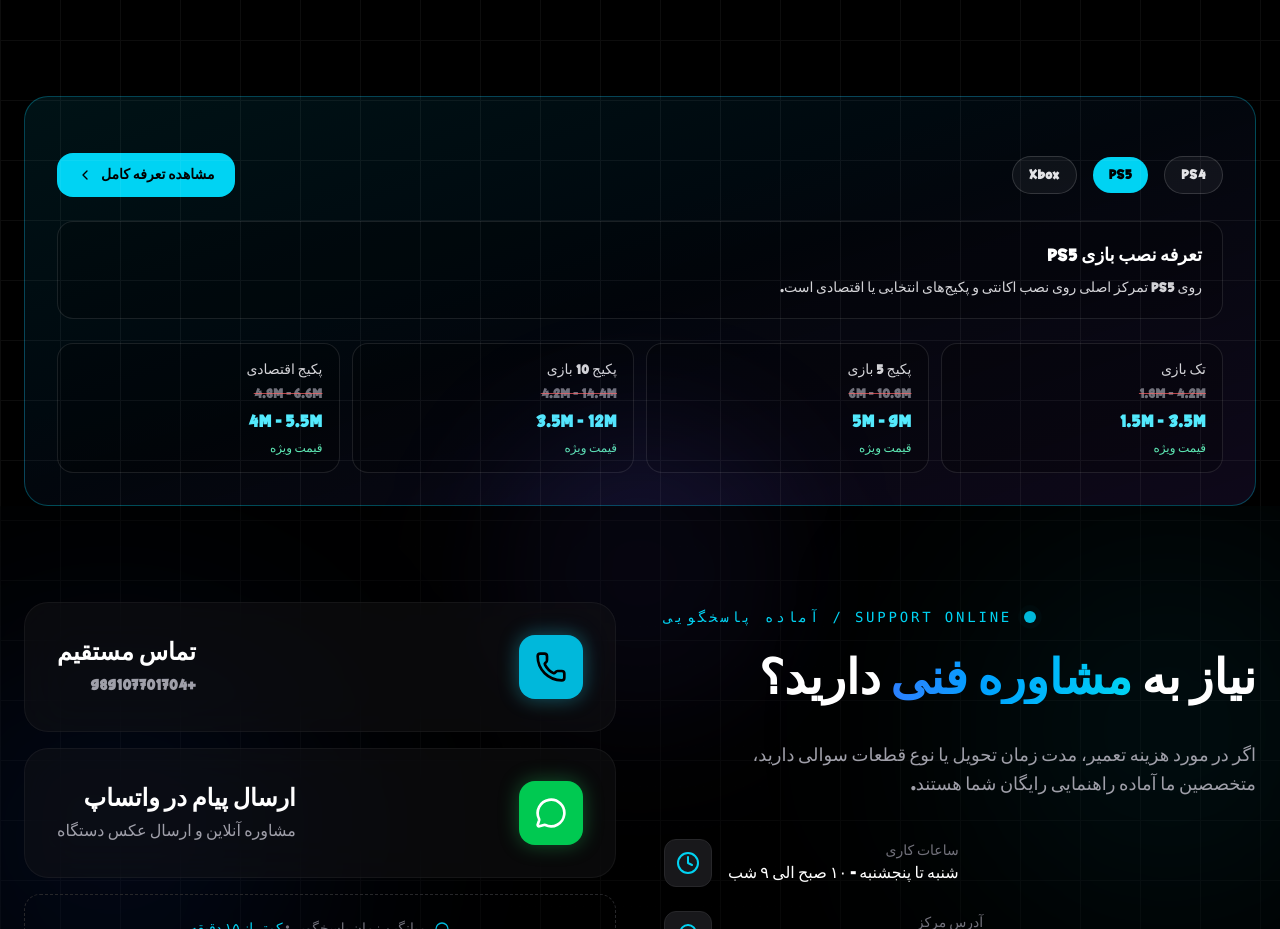
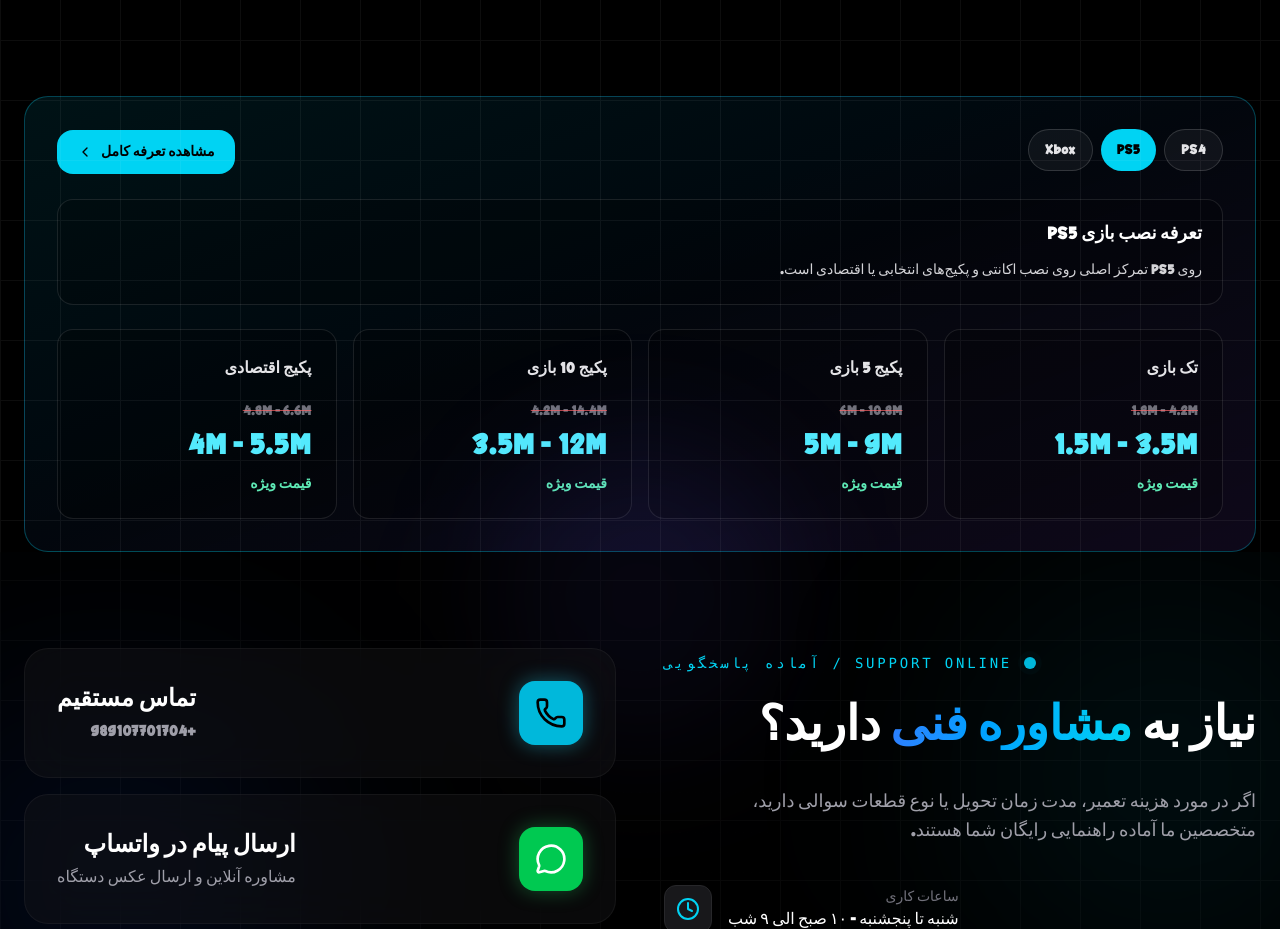
Before and after one commit to saeidAtashin/console-repair, a Next.js app: page / in a window 1280 px wide. Shown: the part 1700-2629 px from the top of the page. Built offline with nearby package versions, Linux system fonts and the light colour scheme; no server answers.

Commit message:
fixed pricetable

```diff
--- a/src/app/components/sections/PriceTable.tsx
+++ b/src/app/components/sections/PriceTable.tsx
@@ -24,18 +24,19 @@
   const activeHref = activeData.href;
 
   return (
-    <div className="container mx-auto px-6">
-      <section className="mt-10 overflow-hidden rounded-3xl border border-cyan-400/30 bg-linear-to-br from-cyan-500/10 via-blue-500/5 to-violet-500/10 p-6 md:p-8">
-        <div className="mt-6 flex flex-wrap items-center justify-between gap-3">
-          <div>
+    <div className="container mx-auto px-4 sm:px-6">
+      <section className="mt-8 overflow-hidden rounded-2xl border border-cyan-400/30 bg-linear-to-br from-cyan-500/10 via-blue-500/5 to-violet-500/10 p-4 sm:mt-10 sm:rounded-3xl sm:p-6 md:p-8">
+        <div className="flex flex-col gap-4 sm:flex-row sm:items-center sm:justify-between">
+          <div className="-mx-1 flex snap-x snap-mandatory gap-2 overflow-x-auto scrollbar-none px-1 pb-1 [&::-webkit-scrollbar]:hidden">
             {CONSOLE_TABS.map((tab) => {
               const isActive = tab.id === activeTab;
               return (
                 <button
                   key={tab.id}
                   type="button"
+                  aria-pressed={isActive}
                   onClick={() => setActiveTab(tab.id)}
-                  className={`rounded-full px-4 py-2 text-sm font-semibold transition cursor-pointer ml-4 ${
+                  className={`shrink-0 snap-start rounded-full px-4 py-2.5 text-sm font-semibold transition cursor-pointer ${
                     isActive
                       ? "bg-cyan-400 text-black"
                       : "border border-white/15 bg-white/5 text-zinc-200 hover:border-cyan-300/40 hover:text-cyan-200"
@@ -47,10 +48,10 @@
             })}
           </div>
 
-          <div className="flex flex-wrap items-start justify-between gap-6">
+          <div className="flex">
             <Link
               href={activeHref ?? "/services/game-install/ps5"}
-              className="inline-flex items-center gap-2 rounded-2xl bg-cyan-400 px-5 py-3 text-sm font-black text-black transition hover:bg-cyan-300"
+              className="inline-flex w-full items-center justify-center gap-2 rounded-2xl bg-cyan-400 px-5 py-3 text-sm font-black text-black transition hover:bg-cyan-300 sm:w-auto"
             >
               مشاهده تعرفه کامل
               <ChevronLeft className="h-4 w-4" />
@@ -58,25 +59,31 @@
           </div>
         </div>
 
-        <div className="mt-6 rounded-2xl border border-white/10 bg-black/20 p-4 md:p-5">
+        <div className="mt-5 rounded-2xl border border-white/10 bg-black/20 p-4 md:mt-6 md:p-5">
           <p className="text-lg font-black text-white">{activeData.title}</p>
-          <p className="mt-2 text-sm text-zinc-300">{activeData.description}</p>
+          <p className="mt-2 text-sm leading-7 text-zinc-300">
+            {activeData.description}
+          </p>
         </div>
 
-        <div className="mt-6 grid gap-3 sm:grid-cols-2 xl:grid-cols-4">
+        <div className="mt-5 grid grid-cols-1 gap-4 sm:mt-6 sm:grid-cols-2 lg:grid-cols-2 xl:grid-cols-4">
           {activeData.highlights.map((item) => (
             <div
               key={item.title}
-              className="rounded-2xl border border-white/10 bg-black/25 p-4"
+              className="flex min-h-[170px] flex-col justify-between rounded-2xl border border-white/10 bg-black/25 p-5 sm:min-h-[190px] sm:p-6"
             >
-              <p className="text-sm text-zinc-300">{item.title}</p>
-              <p className="mt-1 text-sm text-zinc-500 line-through decoration-red-400/70">
+              <p className="text-base font-semibold leading-7 text-zinc-200">
+                {item.title}
+              </p>
+              <p className="mt-4 text-sm text-zinc-500 line-through decoration-red-400/70">
                 {formatRangeCompact(item.previous)}
               </p>
-              <p className="mt-1 text-lg font-black text-cyan-300">
+              <p className="mt-1 text-2xl font-black text-cyan-300 sm:text-3xl">
                 {formatRangeCompact(item.current)}
               </p>
-              <p className="mt-1 text-xs text-emerald-300">قیمت ویژه</p>
+              <p className="mt-2 text-sm font-semibold text-emerald-300">
+                قیمت ویژه
+              </p>
             </div>
           ))}
         </div>
```
